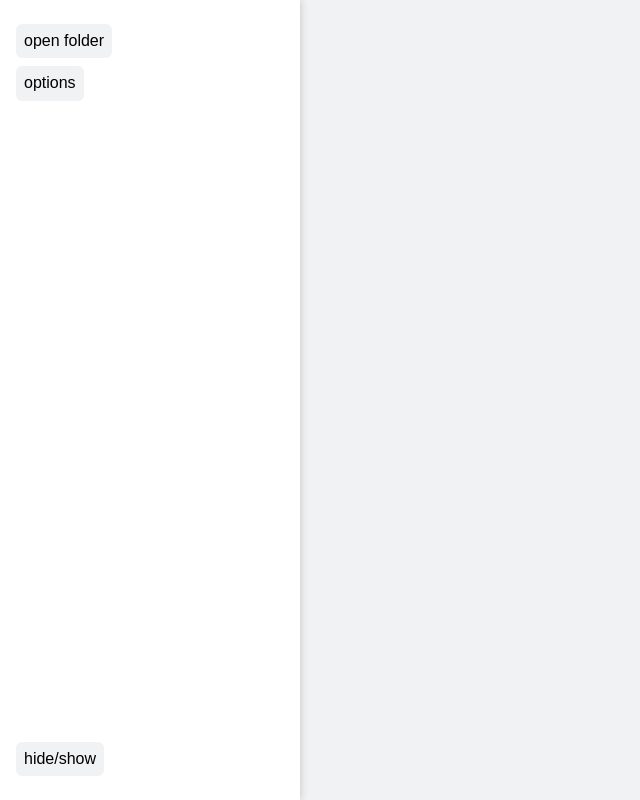
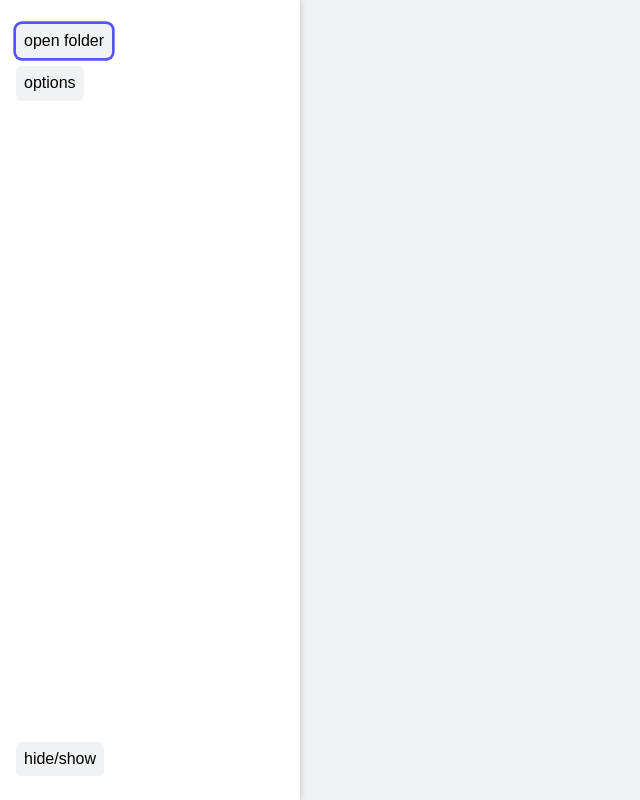
Before and after one commit to nathanwentworth/moodbored, an Electron app: page index.html in a window 1280 px wide. Both pictures are taken after a click on the button "open folder". Shown: the whole page, without its empty margins (0-640 px from the left). Drawn offline with Linux system fonts and the light colour scheme; no server answers.

Commit message:
edit focus outline

```diff
--- a/css/main.css
+++ b/css/main.css
@@ -117,6 +117,12 @@ section {
   box-shadow: 0 0 16px #c1c2c3;
 }
 
+:focus {
+  /*outline: 3px solid #55f;*/
+  outline: none;
+  box-shadow: 0 0 0 2pt #55f;
+}
+
 label {
   -webkit-user-select:none;
 }
```
